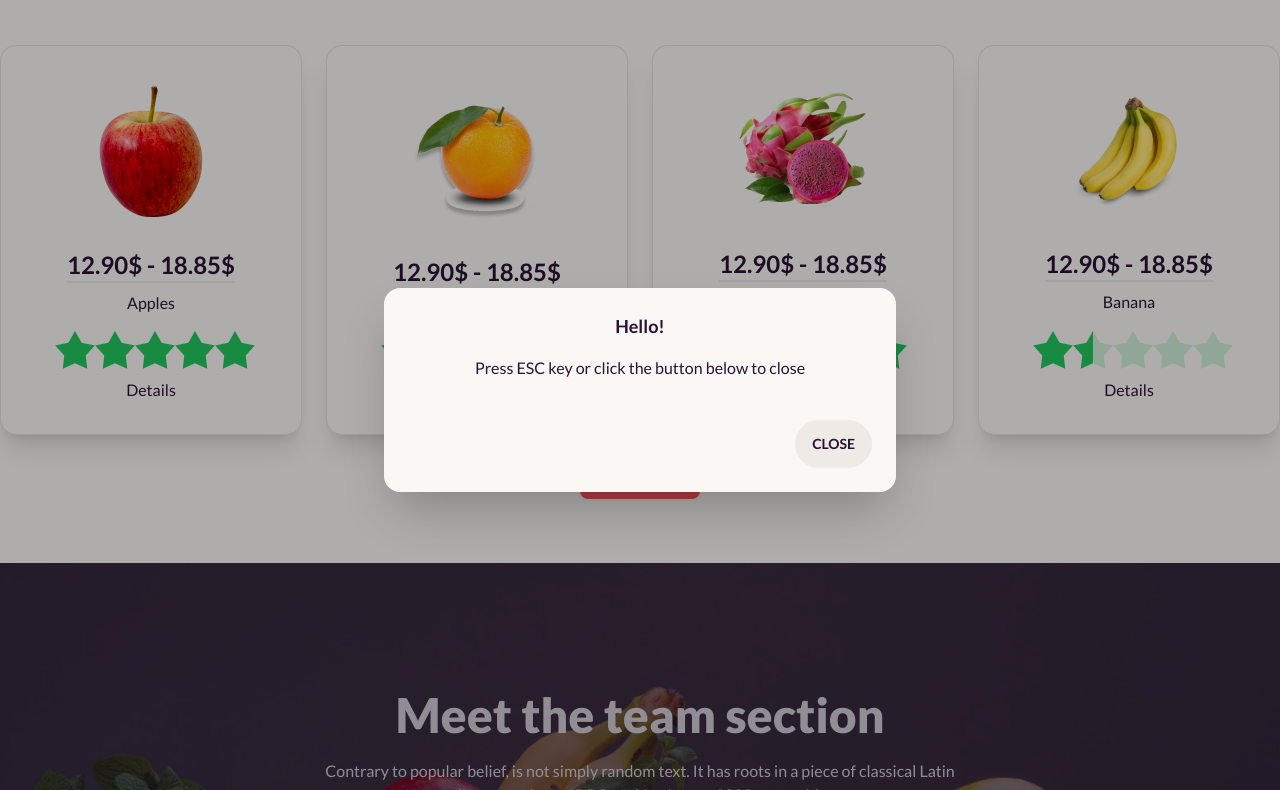
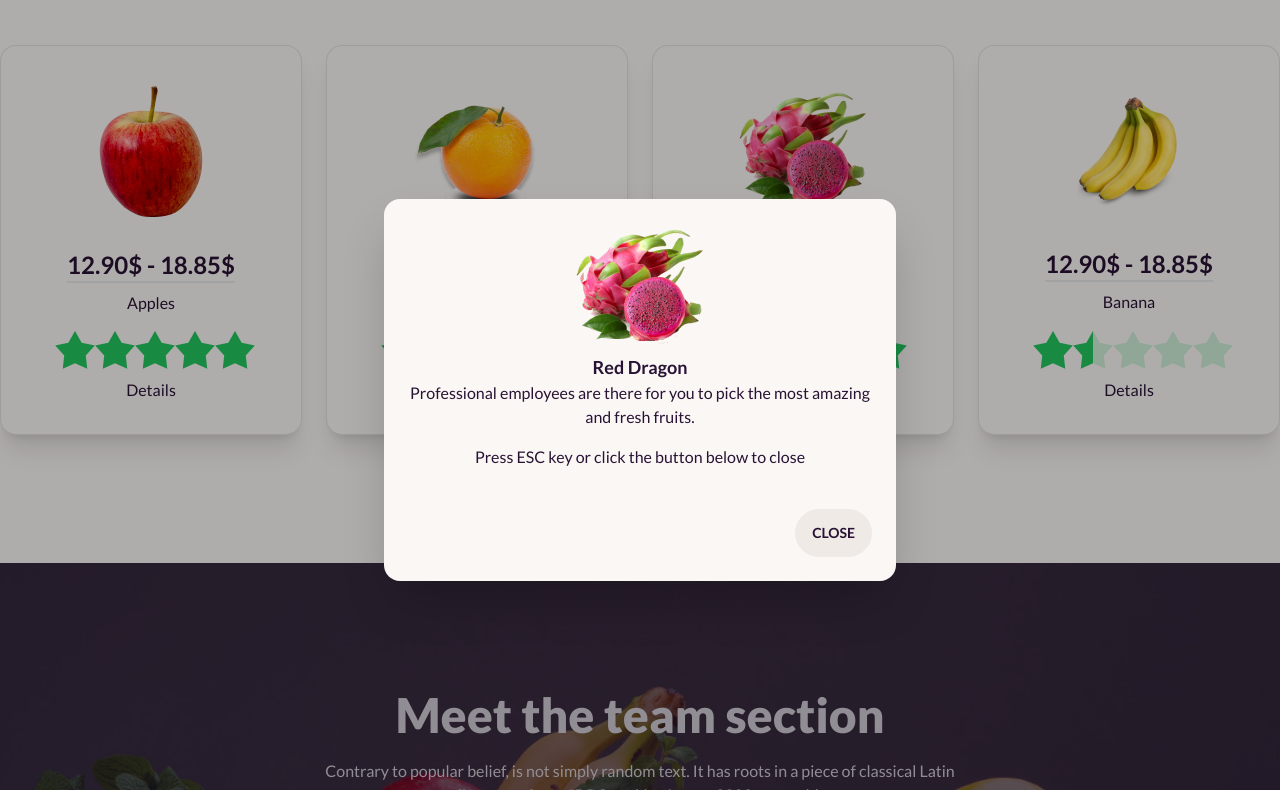
Before and after one commit to ronee-muhammad-rayhan/b8a3-fruit-burst, a plain HTML site: page index.html in a window 1280 px wide. Both pictures are taken after a click on the button "Details". Shown: the part 927-1717 px from the top of the page. Drawn offline with nearby package versions, Linux system fonts and the light colour scheme.

Commit message:
bonus modal added2

```diff
--- a/index.html
+++ b/index.html
@@ -343,7 +343,12 @@
                             <button class="text-red-400" onclick="my_modal_1.showModal()">Details </button>
                             <dialog id="my_modal_1" class="modal">
                                 <form method="dialog" class="modal-box">
-                                    <h3 class="font-bold text-lg">Hello!</h3>
+                                    <div class="flex-col">
+                                        <img class="mx-auto" src="./images/fruit8.png" alt="">
+                                        <h3 class="font-bold text-lg">Red Dragon</h3>
+                                        <p>Professional employees are there for you to pick the most amazing and fresh
+                                            fruits.</p>
+                                    </div>
                                     <p class="py-4">Press ESC key or click the button below to close</p>
                                     <div class="modal-action">
                                         <!-- if there is a button in form, it will close the modal -->
```
